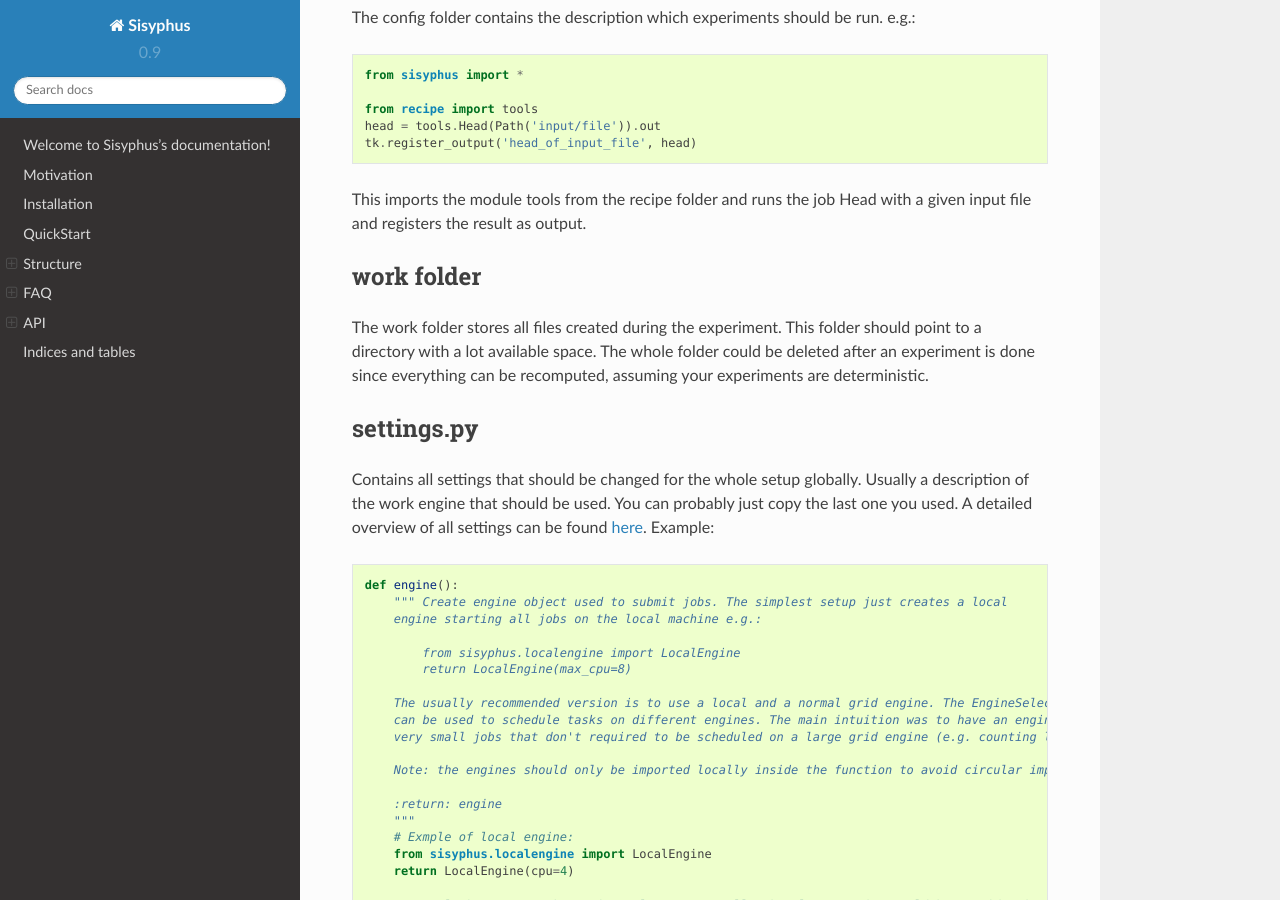
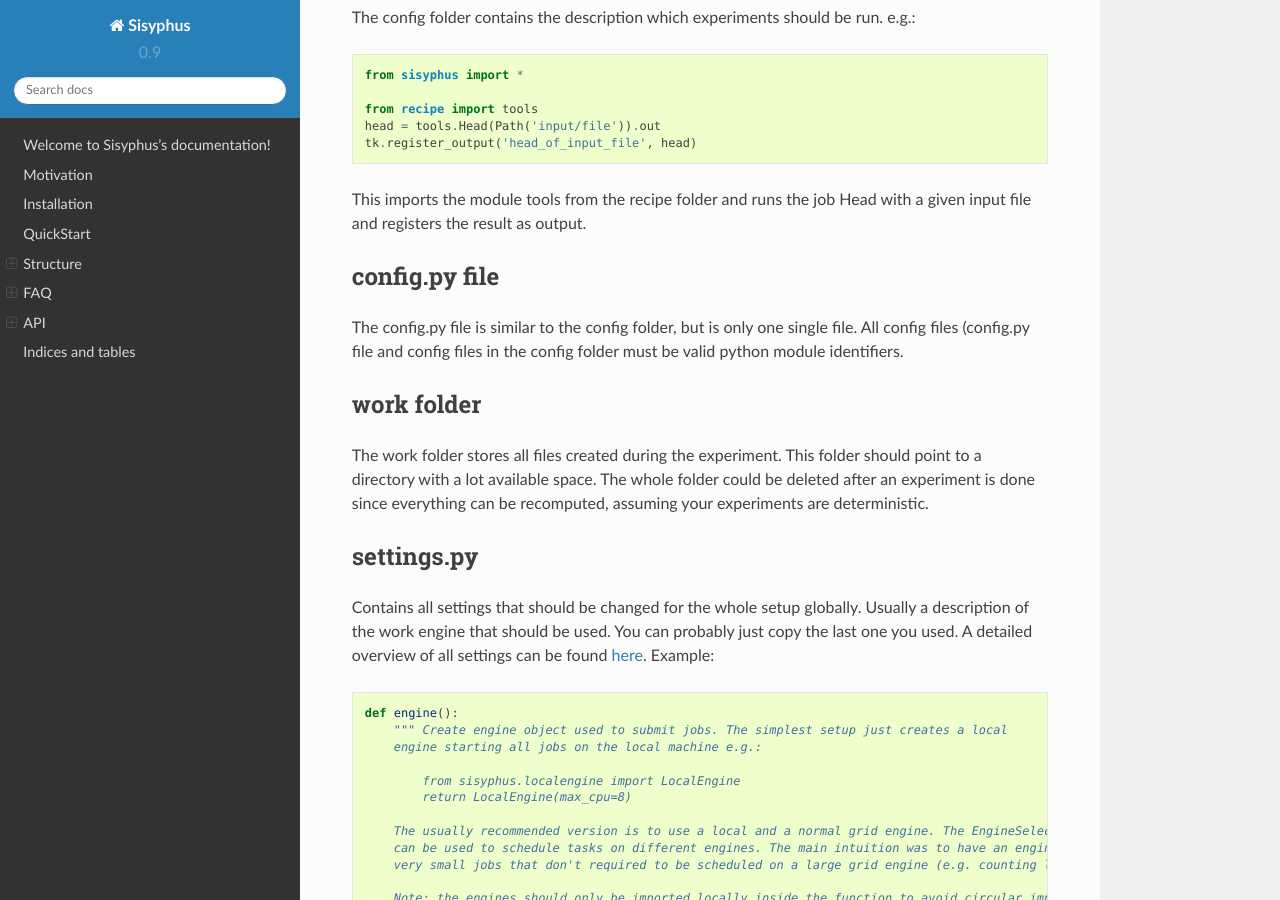
Before and after one commit to rwth-i6/sisyphus, a Sphinx documentation site: the page built from docs/index.rst, in a window 1280 px wide and 900 px high, scrolled down 2325 px. Built offline with Sphinx 7.4.7 and the Read the Docs theme 2.0.0, drawn with Linux system fonts in a browser that asks for light colours.

Commit message:
adds info for config.py and config folder setup

```diff
--- a/docs/index.rst
+++ b/docs/index.rst
@@ -96,6 +96,11 @@ The config folder contains the description which experiments should be run. e.g.
   tk.register_output('head_of_input_file', head)
 
 This imports the module tools from the recipe folder and runs the job Head with a given input file and registers the result as output.
+
+config.py file
+--------------
+The config.py file is similar to the config folder, but is only one single file.
+All config files (config.py file and config files in the config folder must be valid python module identifiers.
 
 work folder
 -----------
```
